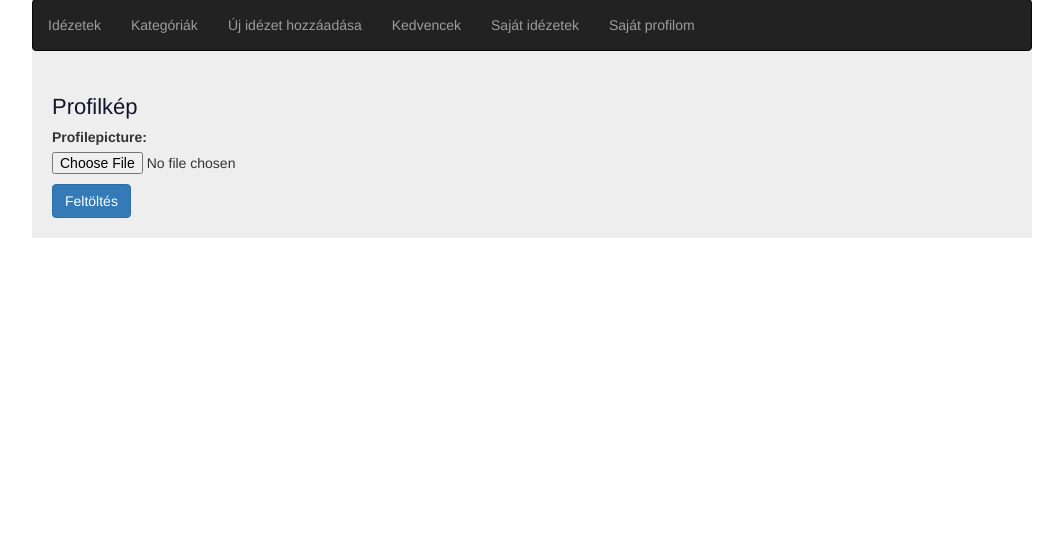
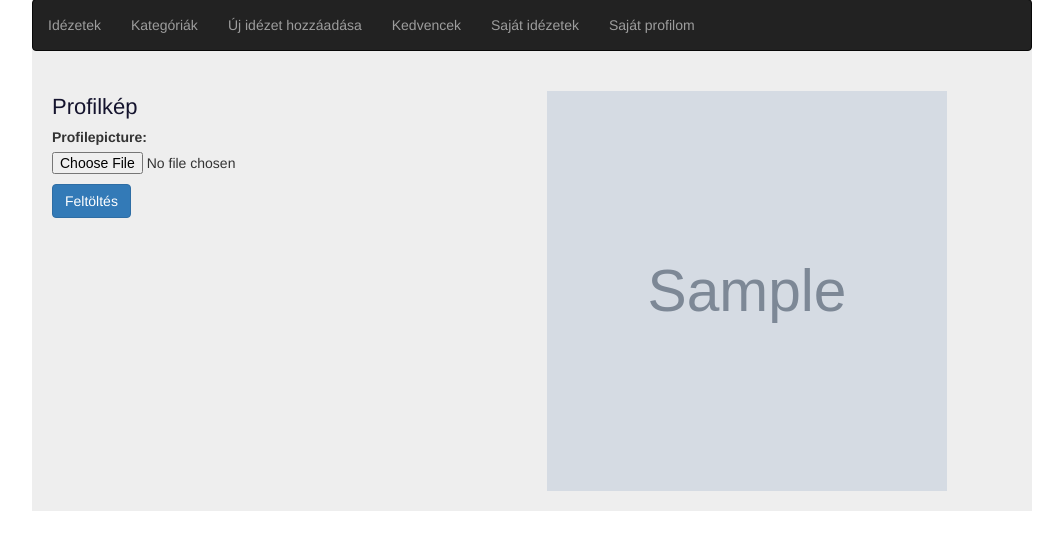
Before and after one commit to m-ervin/quotes, a Django app: a page that uses quote/templates/quote/user/profilePicture.html in a window 1280 px wide. Shown: the part 71-621 px from the top of the page, without its empty margins (108-1171 px from the left). Run offline with Django 3.2, Linux system fonts and the light colour scheme; a user stored in the database is signed in; tables that the repository leaves empty hold one stand-in row (values such as "Sample post"); grey boxes marked "Sample" are stand-in pictures; some libraries are stand-ins or nearby versions.

Commit message:
Remove old profile picture, display picture

```diff
--- a/quote/models.py
+++ b/quote/models.py
@@ -6,7 +6,7 @@ class UserProfile(models.Model):
     user = models.ForeignKey(User)
     lastName = models.CharField(max_length=30)
     firstName = models.CharField(max_length=30)
-    profilePicture = models.FileField(blank=True)
+    profilePicture = models.FileField(blank=True, upload_to='profile_pictures')
 
     def __unicode__(self):
         return self.user.username
--- a/quote/static/quote/css/style.min.css
+++ b/quote/static/quote/css/style.min.css
@@ -97,4 +97,8 @@
   margin-bottom: 5px;
   color: #15142e; }
 
+#big_profile_picture {
+  width: 400px;
+  height: 400px; }
+
 /*# sourceMappingURL=style.min.css.map */
--- a/quote/static/quote/scss/style.min.scss
+++ b/quote/static/quote/scss/style.min.scss
@@ -164,3 +164,8 @@ $color4: #5e5d5e;
     margin-bottom: 5px;
     color: $color3;
 }
+
+#big_profile_picture{
+    width: 400px;
+    height: 400px;
+}
--- a/quote/templates/quote/user/profilePicture.html
+++ b/quote/templates/quote/user/profilePicture.html
@@ -1,11 +1,13 @@
 {% extends "quote/main.html" %}
+{% load static from staticfiles %}
 
 {% block title %}Profilkép{% endblock %}
 
 {% block content %}
 
+<div class='row'>
+    <div class='col-lg-6'>
         <div class = 'page_title'>Profilkép</div>
-
         <form id='pictureUploadForm' novalidate action='' method="POST"  enctype="multipart/form-data">
             {% for field in form %}
             <p>
@@ -20,5 +22,15 @@
         {% if success %}
             <br /><div class='alert alert-success'>Sikeres feltöltés</div>
         {% endif %}
+    </div>
+    <div class='col-lg-6'>
+        {% if profilePicture %}
+            <a href="/media/{{profilePicture}}"><img id="big_profile_picture" alt="profilePicture" src="/media/{{profilePicture}}" /></a>
+        {% else %}
+            <img src="{% static 'quote/media/site_pictures/user.png' %}" />
+        {% endif %}
+    </div>
+</div>
+
 
 {% endblock %}
--- a/quote/views.py
+++ b/quote/views.py
@@ -173,7 +173,14 @@ def myProfile(request):
     return render(request, 'quote/user/myProfile.html', {'form': form, 'success': modifySuccess})
 
 def profilePicture(request):
+
+    uploadSuccess = False
+
     form = pictureUploadForm()
     if(request.method == "POST"):
-        uploadSuccess = UserFunctions().uploadProfilePicture( request.user, request.FILES['profilePicture'])
-    return render(request, 'quote/user/profilePicture.html', {'form': form})
+            uploadSuccess = UserFunctions().uploadProfilePicture( request.user, request.FILES)
+
+    profile = UserProfile.objects.get(user = request.user)
+    profilePicture = profile.profilePicture
+
+    return render(request, 'quote/user/profilePicture.html', {'form': form, 'success': uploadSuccess, 'profilePicture': profilePicture})
--- a/quotes/settings.py
+++ b/quotes/settings.py
@@ -144,7 +144,7 @@ EMAIL_USE_TLS = False
 
 # Absolute filesystem path to the directory that will hold user-uploaded files.
 # Example: "/home2/media/media.lawrence.com/media/"
-MEDIA_ROOT = BASE_DIR + "/static/media/pictures"
+MEDIA_ROOT = BASE_DIR+'/quote/static/quote/media/'
 
 # URL that handles the media served from MEDIA_ROOT. Make sure to use a
 # trailing slash.
```
Also changed, not shown: quote/functions/userFunctions.py (+11 -3 lines), quote/static/quote/media/profile_pictures/DSCF0958.JPG (added), quote/static/quote/media/site_pictures/user.png (added), 5 other files. Lines whose indentation alone changed are shown as unchanged.
